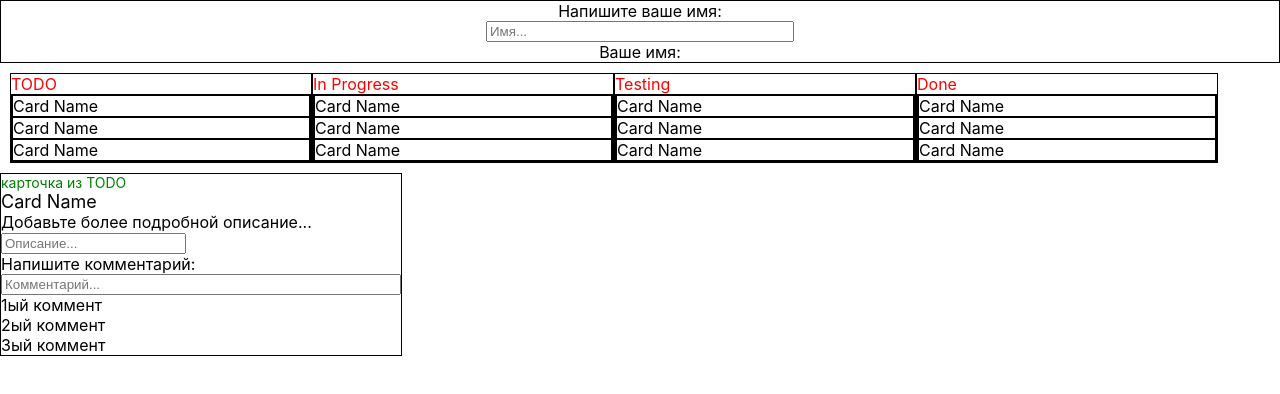
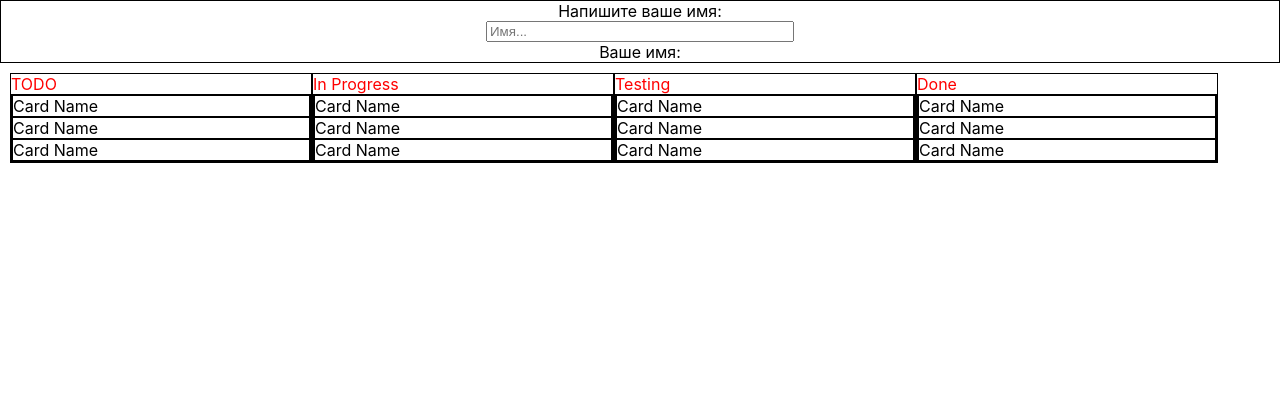
Before and after one commit to AndreySavchenkov/trello, a React (Create React App) app: page / in a window 1280 px wide. Shown: the top 394 px of the page. Built offline with nearby package versions, Linux system fonts and the light colour scheme.

Commit message:
feat: moving Name in Card component

```diff
--- a/src/App.tsx
+++ b/src/App.tsx
@@ -27,7 +27,6 @@ function App() {
                 {/*<Column/>*/}
                 {/*<Column/>*/}
             </ColumnWrapper>
-            <Card/>
         </>
     )
         ;
--- a/src/components/card/Card.tsx
+++ b/src/components/card/Card.tsx
@@ -1,4 +1,4 @@
-import React from "react";
+import React, {useState} from "react";
 import styled from "styled-components";
 import {Description} from "./description/Description";
 import {Comments} from "./comments/Comments";
@@ -10,24 +10,35 @@ const CardWrapper = styled.div`
   width: 400px;
 `
 const CardName = styled.span`
-    font-size: 18px;
+  font-size: 18px;
 `
 const ColumnName = styled.span`
   font-size: 14px;
   color: green;
 `
+const Name = styled.span`
+  border: 1px solid black;
+`
 
 
 export const Card = () => {
 
+    const [click, setClick] = useState(false)
 
+    const clickHandler = () => {
+        setClick(!click)
+    }
 
     return (
-        <CardWrapper>
-            <ColumnName>карточка из TODO</ColumnName>
-            <CardName>Card Name</CardName>
-            <Description/>
-            <Comments/>
-        </CardWrapper>
+        <>
+            <Name onClick={clickHandler}>Card Name</Name>
+            {click ? <CardWrapper>
+                <ColumnName>карточка из TODO</ColumnName>
+                <CardName>Card Name</CardName>
+                <Description/>
+                <Comments/>
+            </CardWrapper> : null}
+        </>
+
     )
 }
--- a/src/components/card/NameCard.tsx
+++ /dev/null
@@ -1,13 +0,0 @@
-import React from "react";
-import styled from "styled-components";
-
-const Name = styled.span`
-  border: 1px solid black;
-`
-
-export const NameCard = () => {
-
-    return(
-        <Name>Card Name</Name>
-    )
-}
--- a/src/components/column/Column.tsx
+++ b/src/components/column/Column.tsx
@@ -1,6 +1,7 @@
 import React from "react";
 import styled from "styled-components";
-import {NameCard} from "../card/NameCard";
+import {Card} from "../card/Card";
+
 
 const WrapperColumn = styled.div`
   border: 1px solid black;
@@ -20,14 +21,17 @@ type ColumnType = {
 
 export const Column = (props: ColumnType) => {
 
-    return(
+
+
+    return (
         <WrapperColumn>
             <ColumnName>{props.name}</ColumnName>
             <ListCards>
-                <NameCard/>
-                <NameCard/>
-                <NameCard/>
+                <Card/>
+                <Card/>
+                <Card/>
             </ListCards>
         </WrapperColumn>
+
     )
 }
```
